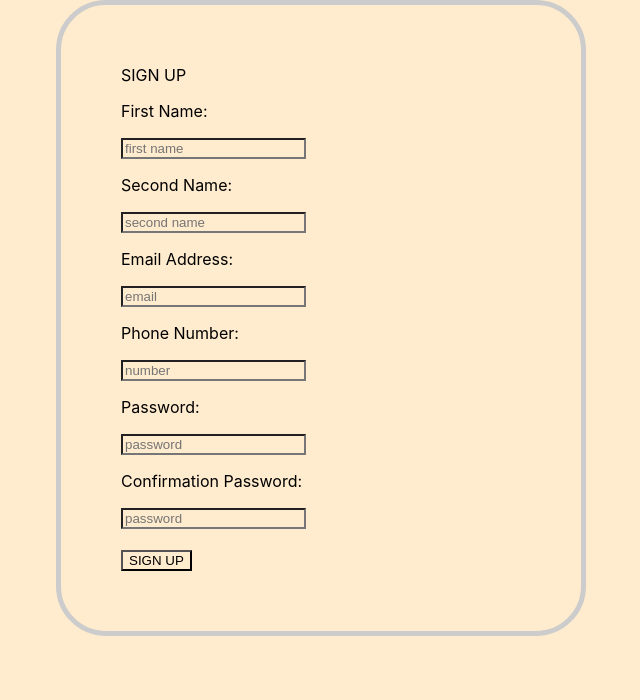
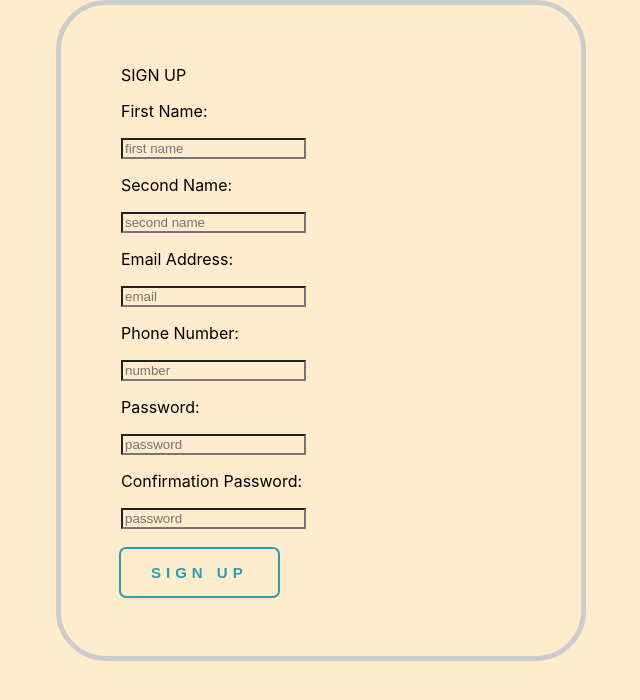
Before and after one commit to MbuviDev/signup-form, a React (Create React App) app: page / in a window 1280 px wide. Shown: the top 700 px of the page, without its empty margins (319-959 px from the left). Built offline with nearby package versions, Linux system fonts and the light colour scheme.

Commit message:
styled button

```diff
--- a/package.json
+++ b/package.json
@@ -9,6 +9,7 @@
     "react": "^18.2.0",
     "react-dom": "^18.2.0",
     "react-scripts": "5.0.1",
+    "tailwindcss": "^3.2.7",
     "web-vitals": "^2.1.4"
   },
   "scripts": {
--- a/src/components/Signup.css
+++ b/src/components/Signup.css
@@ -1,3 +1,7 @@
+/* @tailwind base;
+@tailwind components;
+@tailwind utilities; */
+
 *{
     background-color: blanchedalmond;
 }
@@ -12,5 +16,43 @@
 }
 
 .signuplabel{
-    margin: ;
+    margin: auto;
 }
+.button {
+    padding: 1em 2em;
+    border: none;
+    border-radius: 5px;
+    font-weight: bold;
+    letter-spacing: 5px;
+    text-transform: uppercase;
+    color: #2c9caf;
+    transition: all 1000ms;
+    font-size: 15px;
+    position: relative;
+    overflow: hidden;
+    outline: 2px solid #2c9caf;
+  }
+
+  .button:hover {
+    color: #ffffff;
+    transform: scale(1.1);
+    outline: 2px solid #70bdca;
+    box-shadow: 4px 5px 17px -4px #268391;
+  }
+
+  .button::before {
+    content: "";
+    position: absolute;
+    left: -50px;
+    top: 0;
+    width: 0;
+    height: 100%;
+    background-color: #2c9caf;
+    transform: skewX(45deg);
+    z-index: -1;
+    transition: width 1000ms;
+  }
+
+  .button:hover::before {
+    width: 250%;
+  }
--- a/src/components/Signup.js
+++ b/src/components/Signup.js
@@ -78,8 +78,10 @@ function Signup() {
 
         </div>
         <br />
-        <div className="button">
-          <button>SIGN UP</button>
+        <div >
+          <button className="button">
+            SIGN UP
+          </button>
         </div>
       </form>
     </div>
```
Also changed, not shown: 1 other file (tests, documents, lock files or other folders).
